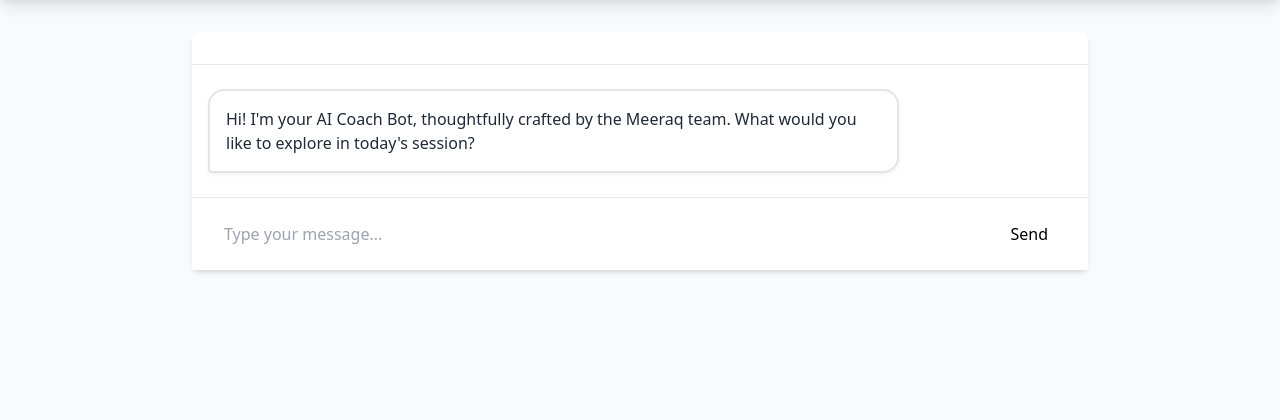
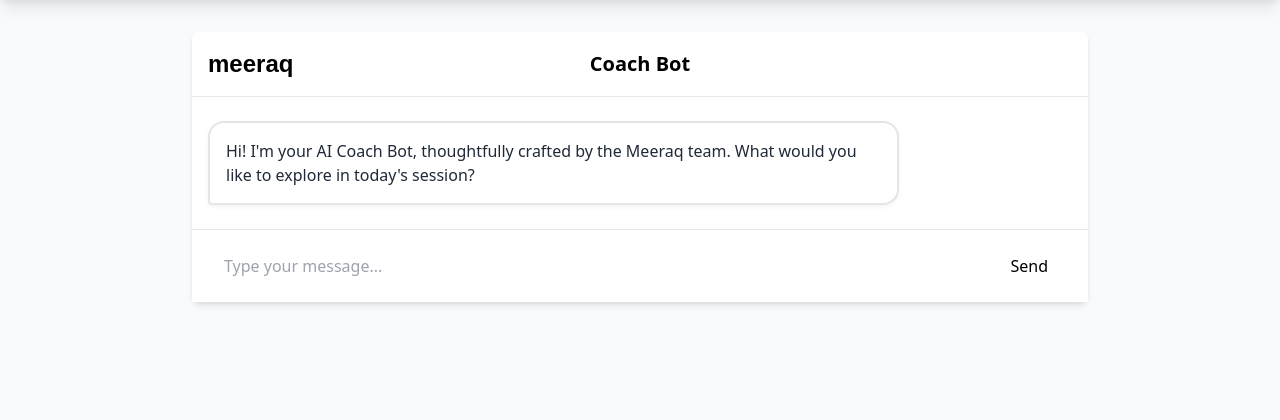
Before and after one commit to charankolisetty/coaching_bot, a Flask app: page /chat in a window 1280 px wide. Shown: the part 56-476 px from the top of the page. Run offline with Flask 3, Linux system fonts and the light colour scheme; the visitor is signed in with stand-in values (Sample User, id 1); data that the repository does not hold is empty.

Commit message:
inital commit - app

```diff
--- a/templates/chat.html
+++ b/templates/chat.html
@@ -8,7 +8,7 @@
     <div class="p-4 bg-gradient-to-r from-[#E6007E] via-[#9B3899] to-[#1B1464] border-b">
         <div class="flex items-center justify-between">
             <!-- Three column layout: logo, title, user info -->
-            <!-- <div class="w-1/3">
+            <div class="w-1/3">
                 <span class="text-2xl font-bold text-black" style="font-family: 'Arial', sans-serif;">
                     meeraq
                 </span>
@@ -31,7 +31,7 @@
                     <i class="fas fa-sign-out-alt mr-1"></i>
                     Exit
                 </a>
-            </div> -->
+            </div>
         </div>
     </div>
 
```
